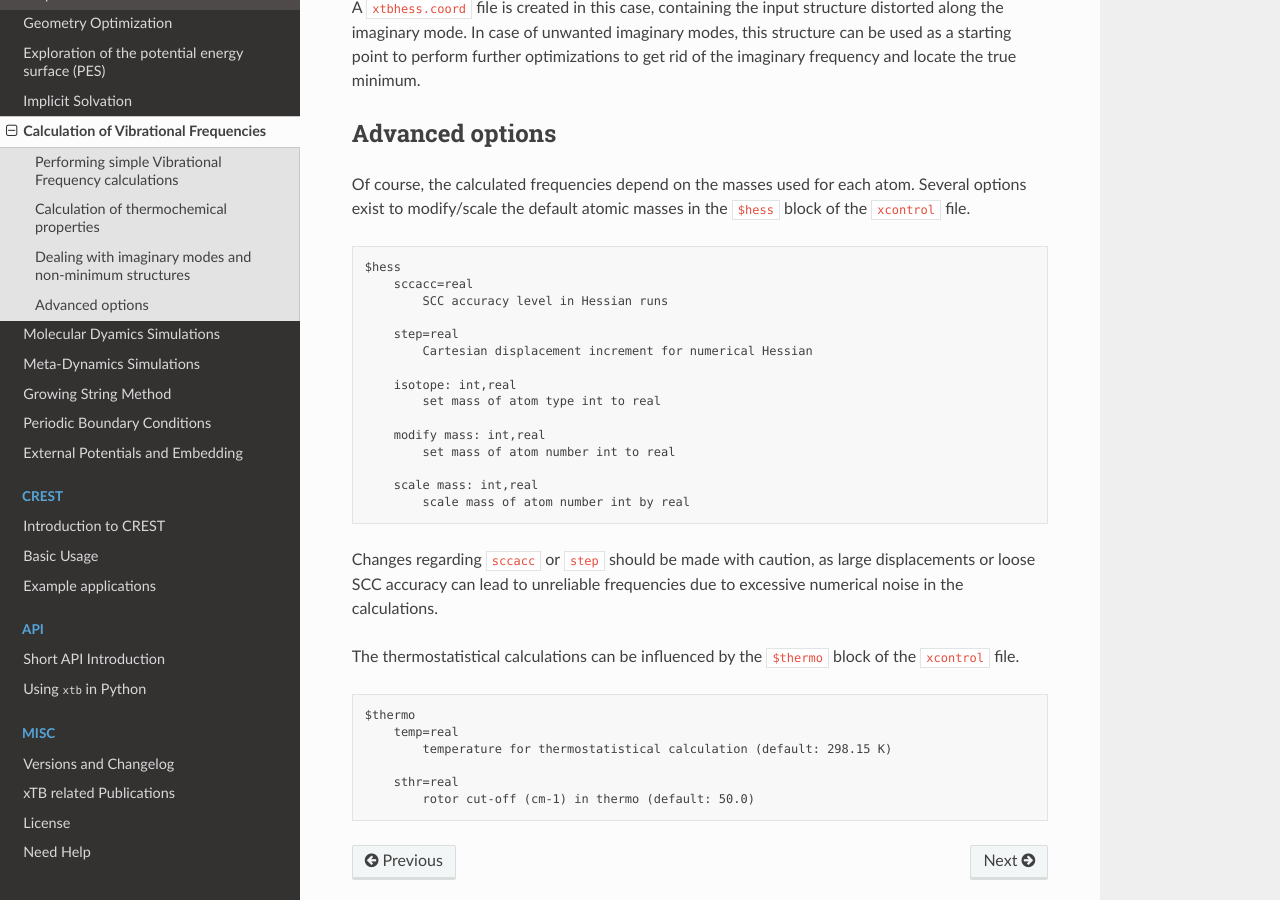
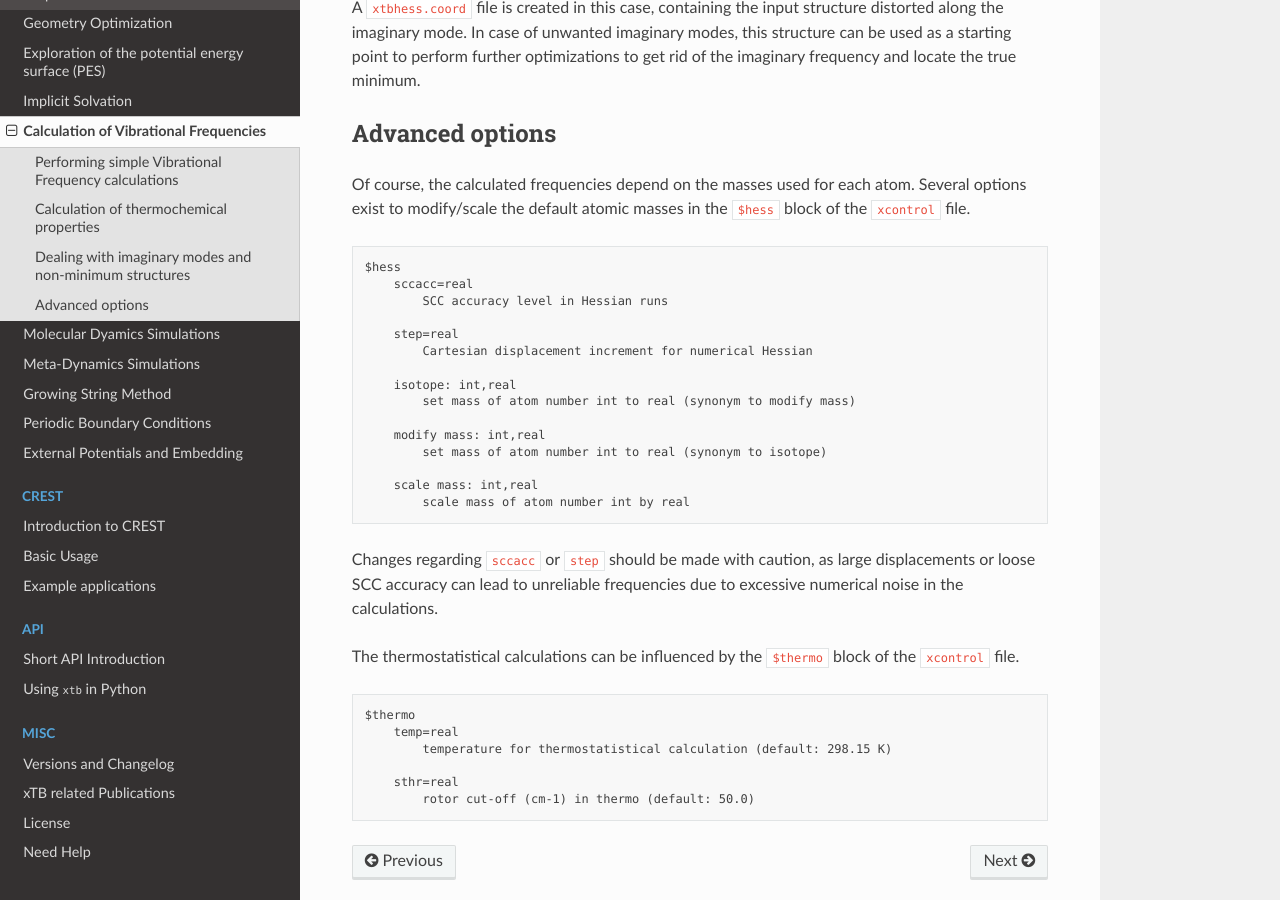
Before and after one commit to grimme-lab/xtb_docs, a Sphinx documentation site: the page built from source/hessian.rst, in a window 1280 px wide and 900 px high, scrolled down 3472 px. Built offline with Sphinx 7.4.7 and the Read the Docs theme 2.0.0, drawn with Linux system fonts in a browser that asks for light colours.

Commit message:
corrected isotope/modify mass keywords in hessian guide

```diff
--- a/source/hessian.rst
+++ b/source/hessian.rst
@@ -174,10 +174,10 @@ Of course, the calculated frequencies depend on the masses used for each atom. S
            Cartesian displacement increment for numerical Hessian
 
        isotope: int,real
-           set mass of atom type int to real
+           set mass of atom number int to real (synonym to modify mass)
 
        modify mass: int,real
-           set mass of atom number int to real
+           set mass of atom number int to real (synonym to isotope)
 
        scale mass: int,real
            scale mass of atom number int by real
```
